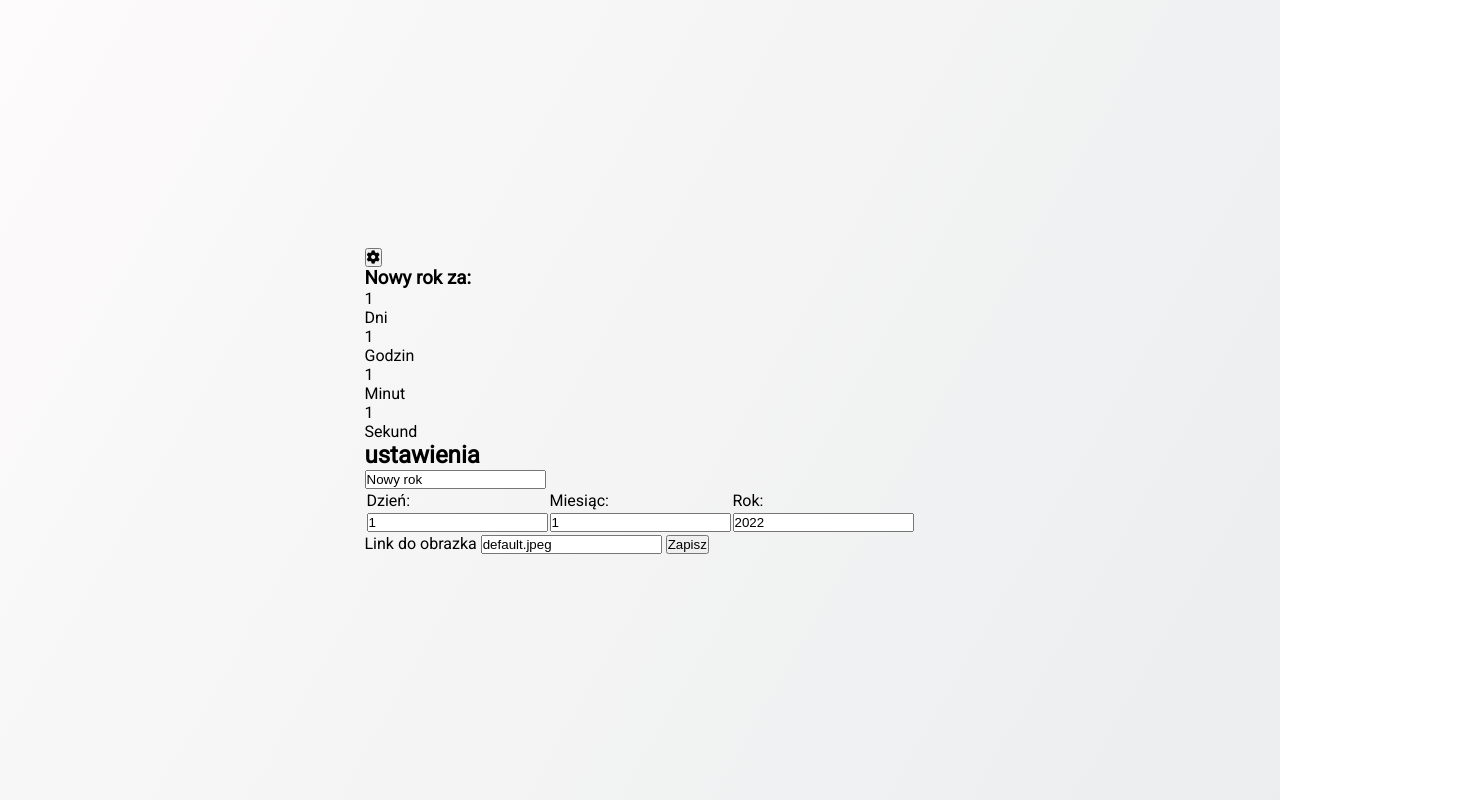
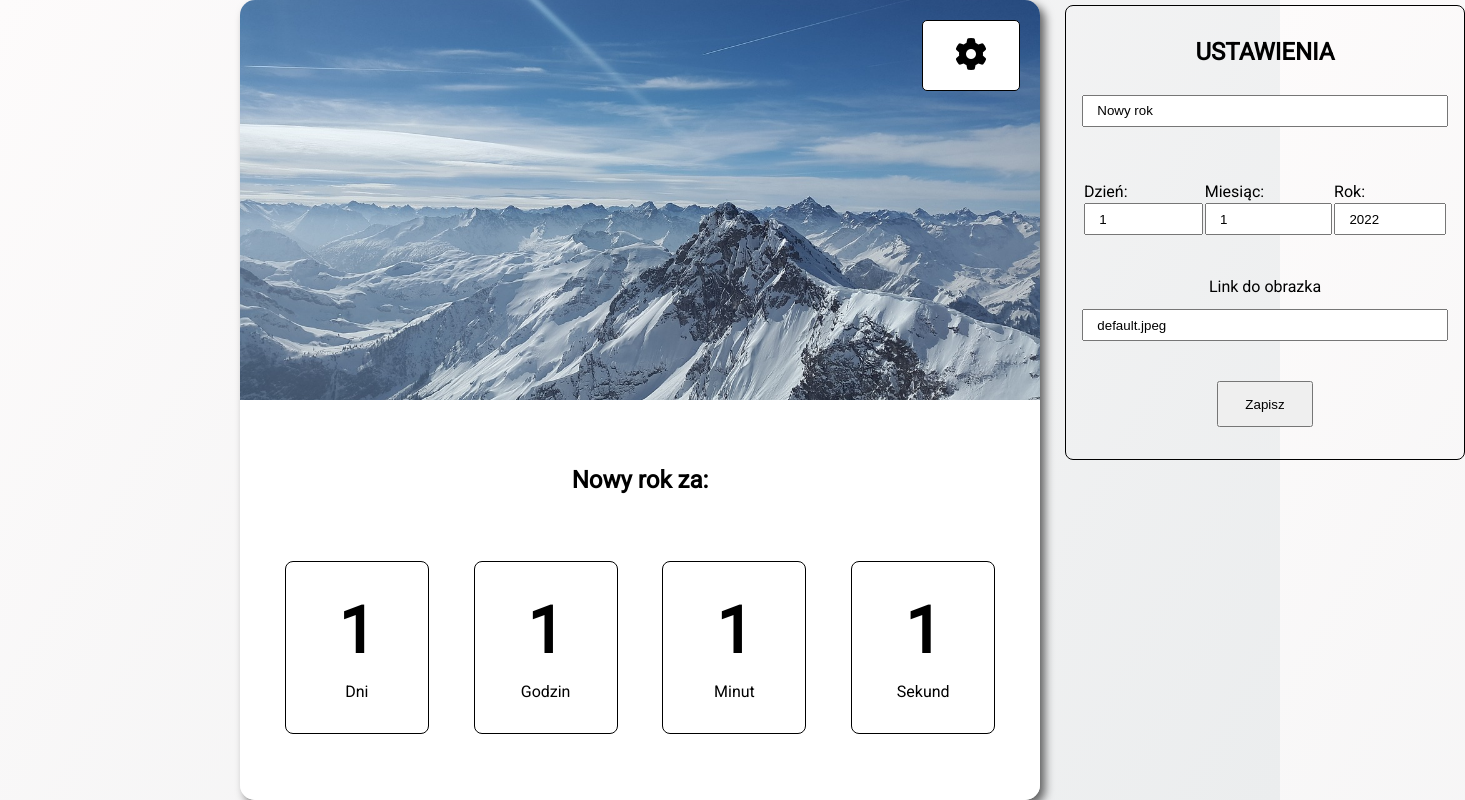
Before and after one commit to cieslinho/eventCounterApp, a plain HTML site: page index.html in a window 1280 px wide. Shown: the whole page, 1465 px wide, since content can reach past the window. Drawn offline with Linux system fonts and the light colour scheme.

Commit message:
styled an app, fixed markup

```diff
--- a/index.html
+++ b/index.html
@@ -14,41 +14,16 @@
 </head>
 
 <body>
+
+
     <div class="wrapper">
-        <div class="top">
-            <button class="settings">
-                <i class="fa-solid fa-gear"></i>
-            </button>
-            <!-- <img src="img/default.jpg" alt="mountains, góry, alpine"> -->
-        </div>
-        <div class="bottom">
-            <h3> <span class="event">Nowy rok</span> za:</h3>
-            <div class="countdown-boxes">
-                <div class="countdown-box">
-                    <p class="days-count number">1</p>
-                    <p class="title">Dni</p>
-                </div>
-                <div class="countdown-box">
-                    <p class="hours-count number">1</p>
-                    <p class="title">Godzin</p>
-                </div>
-                <div class="countdown-box">
-                    <p class="minutes-count number">1</p>
-                    <p class="title">Minut</p>
-                </div>
-                <div class="countdown-box">
-                    <p class="seconds-count number">1</p>
-                    <p class="title">Sekund</p>
-                </div>
-            </div>
-        </div>
-        <div class="popup">
+        <div class="settings active">
             <h2>ustawienia</h2>
-            <div class="event-box">
+
             <input type="text" id="event-name" value="Nowy rok">
             <label for="event-name"></label>
-            </div>
-            <div class="event-box">
+
+
             <table>
                 <tr>
                     <td><label for="event-day">Dzień:</label></td>
@@ -61,15 +36,45 @@
                     <td><input type="number" id="event-year" maxlength="4" value="2022"></td>
                 </tr>
             </table>
-            </div>
-            <div class="event-box">
+
+
             <label for="event-img">Link do obrazka</label>
             <input type="text" id="even-img" value="default.jpeg">
             <button class="save">Zapisz</button>
+
+        </div>
+        <div class="app-body">
+            <div class="image-section">
+                <button class="settings-btn">
+                    <i class="fa-solid fa-gear"></i>
+                </button>
+                <!-- <img src="img/default.jpg" alt="mountains, góry, alpine"> -->
+            </div>
+            <div class="time-section">
+                <h3> <span class="event">Nowy rok</span> za:</h3>
+                <div class="time-boxes">
+                    <div class="time-box">
+                        <p class="days-count number">1</p>
+                        <p class="title">Dni</p>
+                    </div>
+                    <div class="time-box">
+                        <p class="hours-count number">1</p>
+                        <p class="title">Godzin</p>
+                    </div>
+                    <div class="time-box">
+                        <p class="minutes-count number">1</p>
+                        <p class="title">Minut</p>
+                    </div>
+                    <div class="time-box">
+                        <p class="seconds-count number">1</p>
+                        <p class="title">Sekund</p>
+                    </div>
+                </div>
             </div>
         </div>
     </div>
 
+    <script src="script.js"></script>
 </body>
 
 </html>
--- a/style.scss
+++ b/style.scss
@@ -20,3 +20,111 @@ body {
 	font-family: 'Roboto', sans-serif;
 	background-image: linear-gradient(120deg, #fdfbfb 0%, #ebedee 100%);
 }
+
+.wrapper {
+	position: relative;
+	.app-body {
+		display: flex;
+		flex-direction: column;
+		width: 800px;
+		height: 800px;
+		border-radius: 15px;
+		box-shadow: 5px 5px 10px rgba($color: #000000, $alpha: 0.6);
+		overflow: hidden;
+		.image-section {
+			position: relative;
+			height: 400px;
+			background-image: url('../img/default.jpg');
+			background-size: cover;
+			background-position: center;
+			.settings-btn {
+				position: absolute;
+				top: 20px;
+				right: 20px;
+				padding: 0.5em 1em;
+				font-size: 3.2rem;
+				background-color: #fff;
+				border: 1px solid black;
+				border-radius: 5px;
+				transition: background-color 0.3s, color 0.3s;
+				cursor: pointer;
+				&:hover {
+					color: #fdfbfb;
+					background-color: #333;
+				}
+			}
+		}
+		.time-section {
+			display: flex;
+			flex-direction: column;
+			justify-content: space-evenly;
+			align-items: center;
+			height: 400px;
+			background-color: #fff;
+			z-index: 100;
+			h3 {
+				font-size: 2.4rem;
+				text-align: center;
+			}
+			.time-boxes {
+				display: flex;
+				justify-content: space-evenly;
+				width: 100%;
+				.time-box {
+					display: flex;
+					flex-direction: column;
+					justify-content: space-between;
+					padding: 2em 0;
+					width: 18%;
+					text-align: center;
+					border: 1px solid black;
+					border-radius: 8px;
+					.number {
+						margin-bottom: 0.2em;
+						font-weight: bold;
+						font-size: 4em;
+					}
+					.title {
+						text-align: center;
+					}
+				}
+			}
+		}
+	}
+	.settings {
+		display: flex;
+		flex-direction: column;
+		justify-content: center;
+		align-items: center;
+		position: absolute;
+		top: 5px;
+		right: 5px;
+		padding: 2em 1em;
+		width: 400px;
+		border: 1px solid black;
+		border-radius: 8px;
+		opacity: 0;
+		transition: opacity 0.3s, transform 0.5s;
+		h2 {
+			margin-bottom: 1.2em;
+			text-transform: uppercase;
+			text-align: center;
+		}
+		label {
+			margin-bottom: 0.8em;
+		}
+		input {
+			margin-bottom: 3em;
+			padding: 0.5em 1em;
+			width: 100%;
+		}
+		.save {
+			padding: 1em 2em;
+			cursor: pointer;
+		}
+	}
+	.active {
+		transform: translateX(430px);
+		opacity: 1;
+	}
+}
```
Also changed, not shown: css/style.css, 1 other file. Lines whose indentation alone changed are shown as unchanged.
